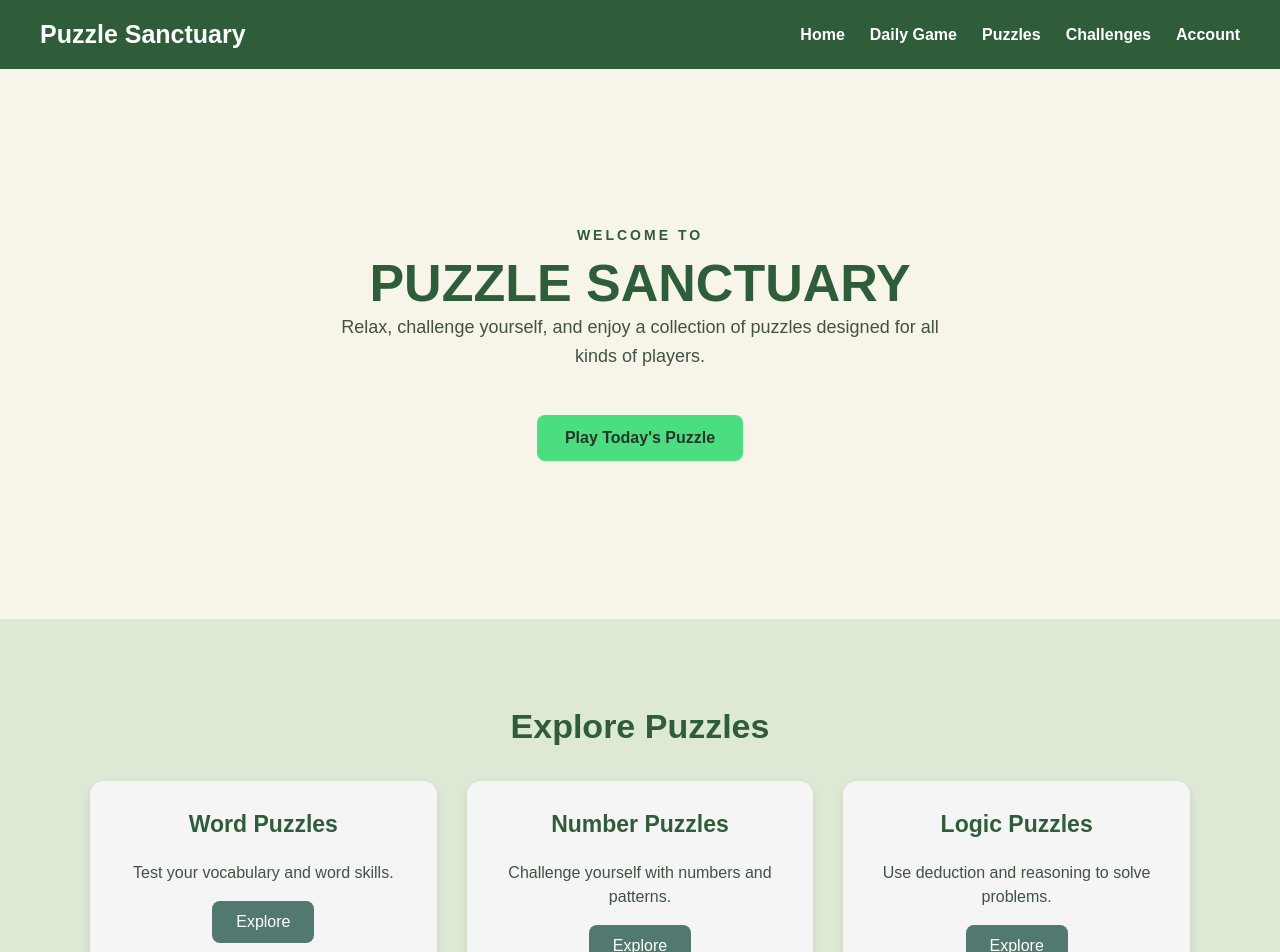
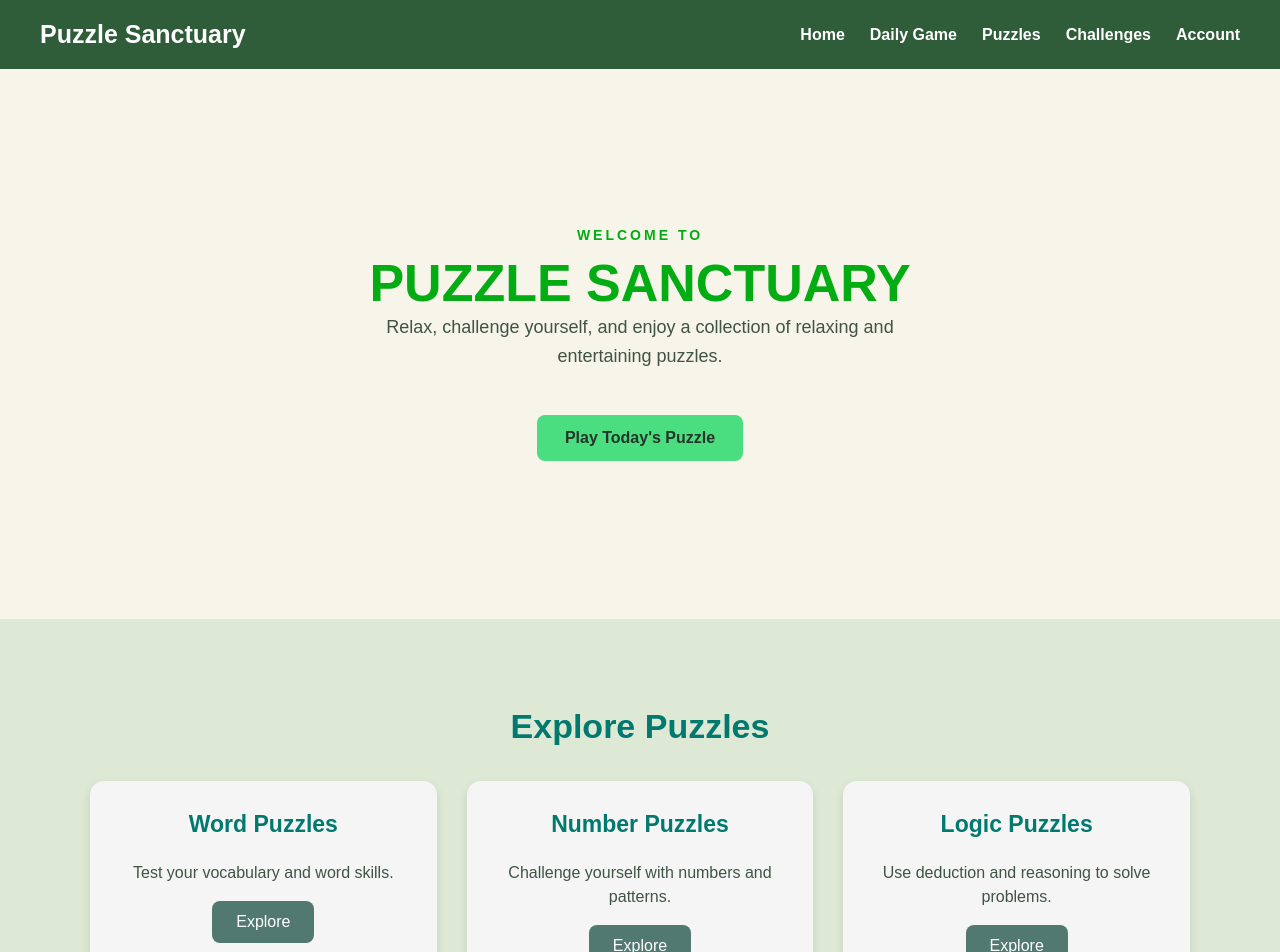
Before and after one commit to DSI64/Puzzle-Sanctuary, a React (Vite) app in the folder Frontend/: page / in a window 1280 px wide. Shown: the top 952 px of the page. Built offline with nearby package versions, Linux system fonts and the light colour scheme.

Commit message:
Changed Colors on Home Page

```diff
--- a/Frontend/src/pages-css/Home.css
+++ b/Frontend/src/pages-css/Home.css
@@ -22,13 +22,13 @@
   font-size: 14px;
   font-weight: bold;
   letter-spacing: 3px;
-  color: #2f5d3a;
+  color: #03AC13;
 }
 
 .hero h1 {
   margin: 0;
   font-size: 52px;
-  color: #2f5d3a;
+  color: #03AC13;
 }
 
 .hero-description {
@@ -109,7 +109,7 @@
 
 .featured h2 {
   margin-bottom: 35px;
-  color: #2f5d3a;
+  color: #01796F;
   font-size: 34px;
 }
 
@@ -141,7 +141,7 @@
 }
 
 .puzzle-card h3 {
-  color: #2f5d3a;
+  color: #01796F;
   font-size: 23px;
 }
 
--- a/Frontend/src/pages-jsx/Home.jsx
+++ b/Frontend/src/pages-jsx/Home.jsx
@@ -14,8 +14,8 @@ function Home() {
         <h1>PUZZLE SANCTUARY</h1>
 
         <p className="hero-description">
-          Relax, challenge yourself, and enjoy a collection of puzzles
-          designed for all kinds of players.
+          Relax, challenge yourself, and enjoy a collection of
+          relaxing and entertaining puzzles.
         </p>
 
         <button>Play Today's Puzzle</button>
```
